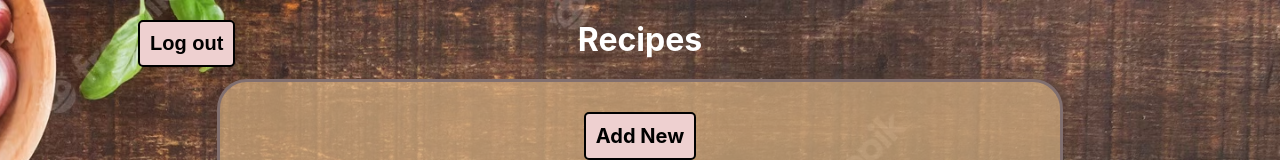
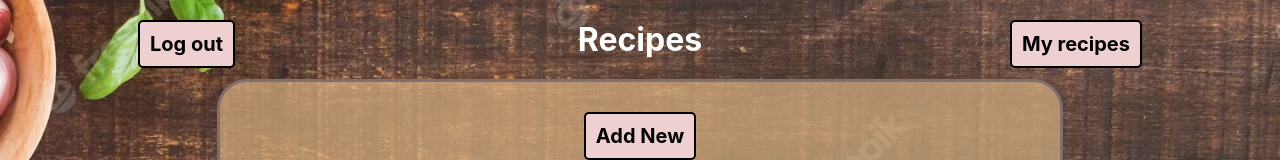
Before and after one commit to Szubas/recipes, a React (Create React App) app: page /home in a window 1280 px wide. Shown: the top 160 px of the page. Built offline with nearby package versions, Linux system fonts and the light colour scheme; no server answers.

Commit message:
localstorage

```diff
--- a/src/App.css
+++ b/src/App.css
@@ -48,12 +48,6 @@
     transition: 1s;
     background-color: white;
     cursor: pointer;
-}
-
-.loguot_btn {
-    position: absolute;
-    left: 10%;
-    top: 10px;
 }
 
 .form {
--- a/src/App.js
+++ b/src/App.js
@@ -2,10 +2,11 @@ import "./App.css";
 import { AllRecipes } from "./pages/AllRecipes"
 import { AddRecipe } from "./pages/AddRecipe"
 import { EditRecipe } from "./pages/EditRecipe"
-import { Routes, Route, Link } from "react-router-dom";
+import { Routes, Route } from "react-router-dom";
 import { Details } from "./pages/Details/Details";
 import { LogIn } from "./pages/LogIn";
 import { Register } from "./pages/Register";
+import { MyRecipes } from "./pages/MyRecipes";
 
 function App() {
   return (
@@ -21,6 +22,7 @@ function App() {
           <Route path="/details" element={<Details />} />
           <Route path="/" element={<LogIn />} />
           <Route path="/register" element={<Register />} />
+          <Route path="/myrecipes" element={<MyRecipes />} />
         </Routes>
       </div>
     </div>
--- a/src/components/AddForm/AddForm.jsx
+++ b/src/components/AddForm/AddForm.jsx
@@ -5,6 +5,8 @@ import { useNavigate } from 'react-router-dom'
 export const AddForm = () => {
     const navigate = useNavigate();
     const { register, handleSubmit } = useForm()
+    const user = localStorage.getItem("Uid")
+
     const onSubmit = (data) => {
         axios.post('https://recipes-af2a2-default-rtdb.europe-west1.firebasedatabase.app/recipes.json', data)
         .then((response) => {
@@ -20,6 +22,8 @@ export const AddForm = () => {
         <form onSubmit={handleSubmit(onSubmit)} className="form">
             <h3>Add Recipe Form</h3>
             <div className="formContent">
+                {/* wiem że nie tak ale działa */}
+                <input {...register("user")} value={user} hidden/>
                 <input {...register("title")} type="text" placeholder="Recipe name"/>
                 <input {...register("type")} type="text" placeholder="Recipe type"/>
                 <textarea {...register("ingredients")} placeholder="Recipe ingredients"/>
--- a/src/components/LogInForm/LoginForm.jsx
+++ b/src/components/LogInForm/LoginForm.jsx
@@ -14,6 +14,7 @@ export const LoginForm = () => {
         signInWithEmailAndPassword(auth, email, password)
         .then((userCredential) => {
             const user = userCredential.user;
+            localStorage.setItem("Uid", user.uid);
             navigate("/home")
             console.log(user);
         })
--- /dev/null
+++ b/src/components/MyRecipesList/MyRecipeList.jsx
@@ -0,0 +1,6 @@
+export const MyRecipeList = () => {
+    return(
+        <>
+        </>
+    )
+}
--- /dev/null
+++ b/src/components/MyRecipesList/index.js
@@ -0,0 +1 @@
+export * from "./MyRecipeList"
--- a/src/components/RegisterForm/RegisterForm.jsx
+++ b/src/components/RegisterForm/RegisterForm.jsx
@@ -1,4 +1,3 @@
-import { Link } from "react-router-dom";
 import { useNavigate } from "react-router-dom";
 import { useState } from "react";
 import { createUserWithEmailAndPassword } from 'firebase/auth';
--- /dev/null
+++ b/src/pages/AllRecipes/AllRecipes.css
@@ -0,0 +1,11 @@
+.loguot_btn {
+    position: absolute;
+    left: 10%;
+    top: 10px;
+}
+
+.myrecipes_btn {
+    position: absolute;
+    right: 10%;
+    top: 10px;
+}
--- a/src/pages/AllRecipes/AllRecipes.jsx
+++ b/src/pages/AllRecipes/AllRecipes.jsx
@@ -1,10 +1,15 @@
+import './AllRecipes.css';
 import { AllRecipesList } from "../../components/AllRecipesList/AllRecipesList";
 import { Link } from "react-router-dom";
 
 export const AllRecipes = () => {
+    const onLogOut = () => {
+        localStorage.clear();
+    }
     return (
         <>
-            <Link to='/'><button className="loguot_btn Btn">Log out</button></Link>
+            <Link to='/' className="loguot_btn Btn" onClick={onLogOut}>Log out</Link>
+            <Link to='/' className="myrecipes_btn Btn">My recipes</Link>
             <Link to="/addrecipe" className="Btn">Add New</Link>
             <AllRecipesList />
         </>
--- /dev/null
+++ b/src/pages/MyRecipes/MyRecipes.jsx
@@ -0,0 +1,6 @@
+export const MyRecipes = () => {
+    return(
+        <>
+        </>
+    )
+}
--- /dev/null
+++ b/src/pages/MyRecipes/index.js
@@ -0,0 +1 @@
+export * from './MyRecipes'
```
